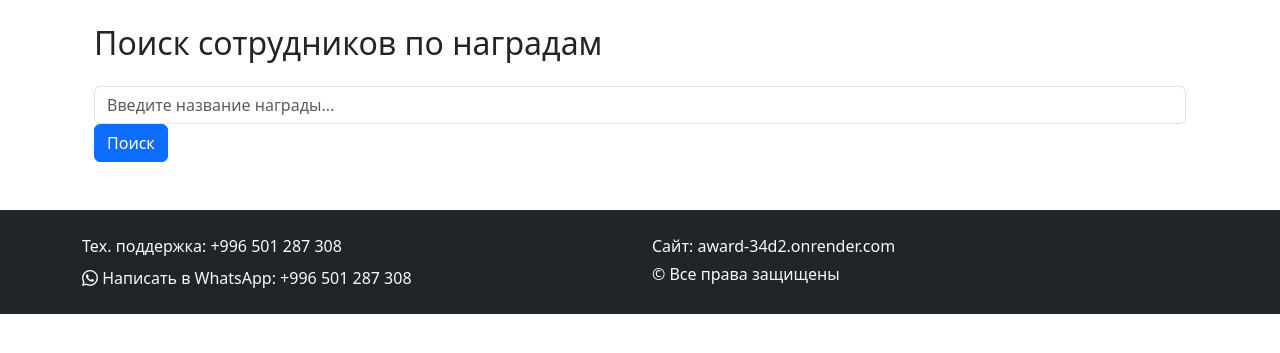
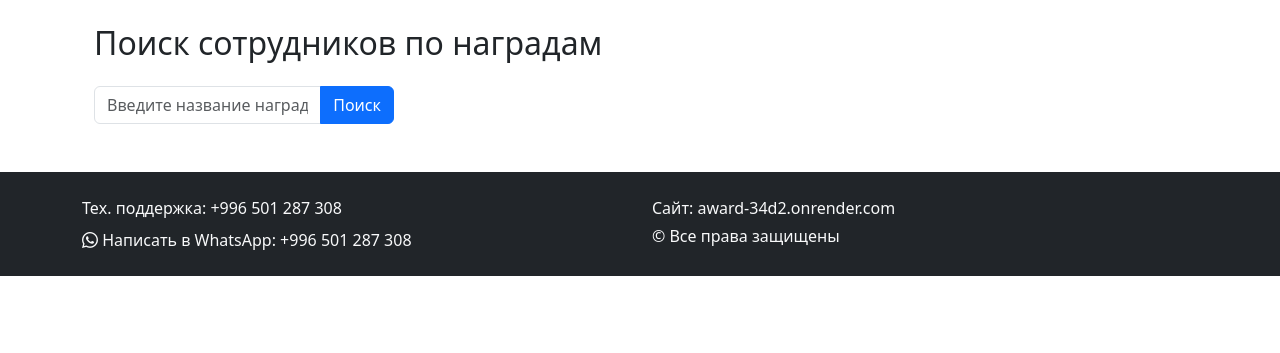
Before and after one commit to Kamchybek2004/award, a Django app: page /search-award/ in a window 1280 px wide. Shown: the part 66-419 px from the top of the page. Run offline with Django 5.2, Linux system fonts and the light colour scheme.

Commit message:
изменение 2

```diff
--- a/employer/templates/employer/award_search.html
+++ b/employer/templates/employer/award_search.html
@@ -5,12 +5,13 @@
 <div class="container mt-4">
     <h2 class="mb-4">Поиск сотрудников по наградам</h2>
 
-    <form method="get" class="mb-4">
-        <div class="input-group">
+    <form method="get" class="mb-4 d-flex align-items-center">
+        <div class="input-group" style="max-width: 300px;">
             <input type="text" name="q" value="{{ query }}" class="form-control" placeholder="Введите название награды...">
+            <button type="submit" class="btn btn-primary">Поиск</button>
         </div>
-        <button type="submit" class="btn btn-primary">Поиск</button>
     </form>
+
 
     {% if query and not employers %}
         <p class="text-muted">По запросу <strong>"{{ query }}"</strong> ничего не найдено.</p>
```
